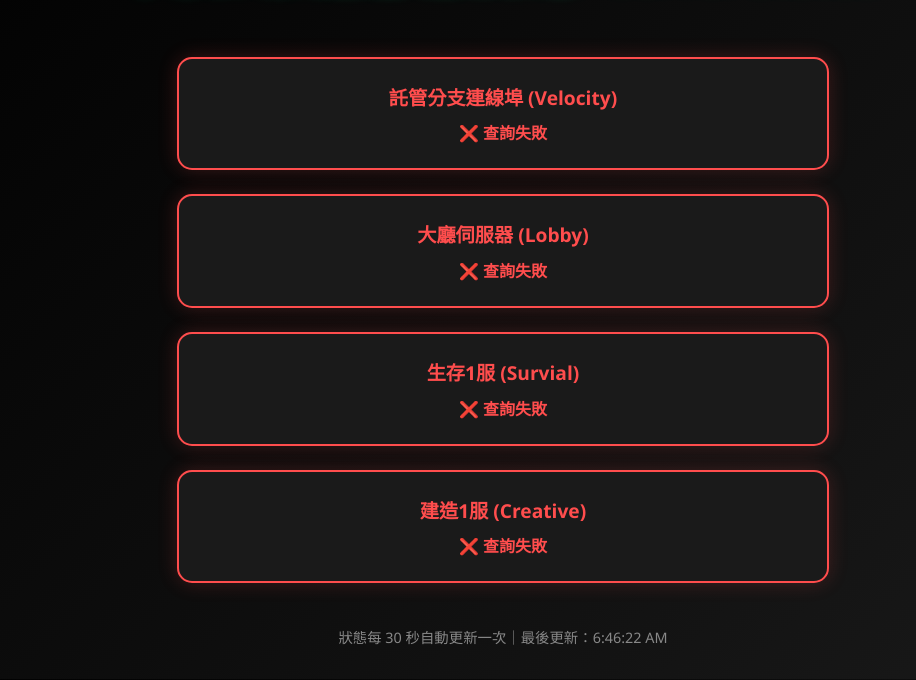
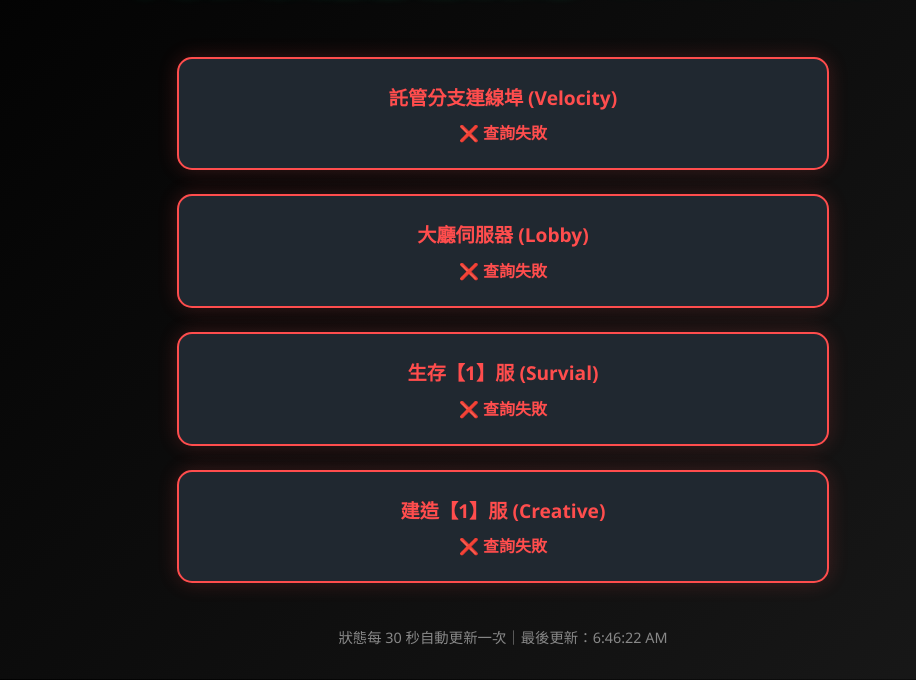
Before and after one commit to HsuDDfps/mc-status, a plain HTML site: page index.html in a window 1280 px wide. Shown: the part 120-800 px from the top of the page, without its empty margins (137-1053 px from the left). Drawn offline with Linux system fonts and the light colour scheme; no server answers.

Commit message:
Update index.html

```diff
--- a/index.html
+++ b/index.html
@@ -7,10 +7,11 @@
   <style>
     :root {
       --green: #00ff9c;
+      --green-dark: #00aa66;
       --red: #ff4d4d;
       --blue: #66ccff;
       --bg-dark: #0e0e0e;
-      --bg-card: #1a1a1a;
+      --bg-card: #202830;
       --text: #e0e0e0;
     }
 
@@ -37,7 +38,7 @@
       border-radius: 15px;
       max-width: 600px;
       box-shadow: 0 0 20px rgba(0, 255, 156, 0.1);
-      border: 2px solid var(--green);
+      border: 2px solid var(--green-dark);
       transition: all 0.3s ease;
     }
 
@@ -52,8 +53,15 @@
       margin-bottom: 0.5em;
     }
 
-    .online { color: var(--green); font-weight: bold; }
-    .offline { color: var(--red); font-weight: bold; }
+    .online {
+      color: var(--blue);
+      font-weight: bold;
+    }
+
+    .offline {
+      color: var(--red);
+      font-weight: bold;
+    }
 
     .motd {
       font-size: 1em;
@@ -89,8 +97,8 @@
 
   <div class="server" id="proxy">託管分支連線埠 (Velocity) 讀取中...</div>
   <div class="server" id="lobby">大廳伺服器 (Lobby) 讀取中...</div>
-  <div class="server" id="survival">生存1服 (Survial) 讀取中...</div>
-  <div class="server" id="creative">建造1服 (Creative) 讀取中...</div>
+  <div class="server" id="survival">生存【1】服 (Survial) 讀取中...</div>
+  <div class="server" id="creative">建造【1】服 (Creative) 讀取中...</div>
 
   <footer>狀態每 30 秒自動更新一次｜最後更新：<span id="last-update">尚未更新</span></footer>
 
@@ -98,8 +106,8 @@
     const servers = [
       { id: "proxy", name: "託管分支連線埠 (Velocity)", host: "mc.hsuddfps.com" },
       { id: "lobby", name: "大廳伺服器 (Lobby)", host: "mc.hsuddfps.com:30065" },
-      { id: "survival", name: "生存1服 (Survial)", host: "mc.hsuddfps.com:30066" },
-      { id: "creative", name: "建造1服 (Creative)", host: "mc.hsuddfps.com:30067" }
+      { id: "survival", name: "生存【1】服 (Survial)", host: "mc.hsuddfps.com:30066" },
+      { id: "creative", name: "建造【1】服 (Creative)", host: "mc.hsuddfps.com:30067" }
     ];
 
     async function fetchStatus(server) {
```
